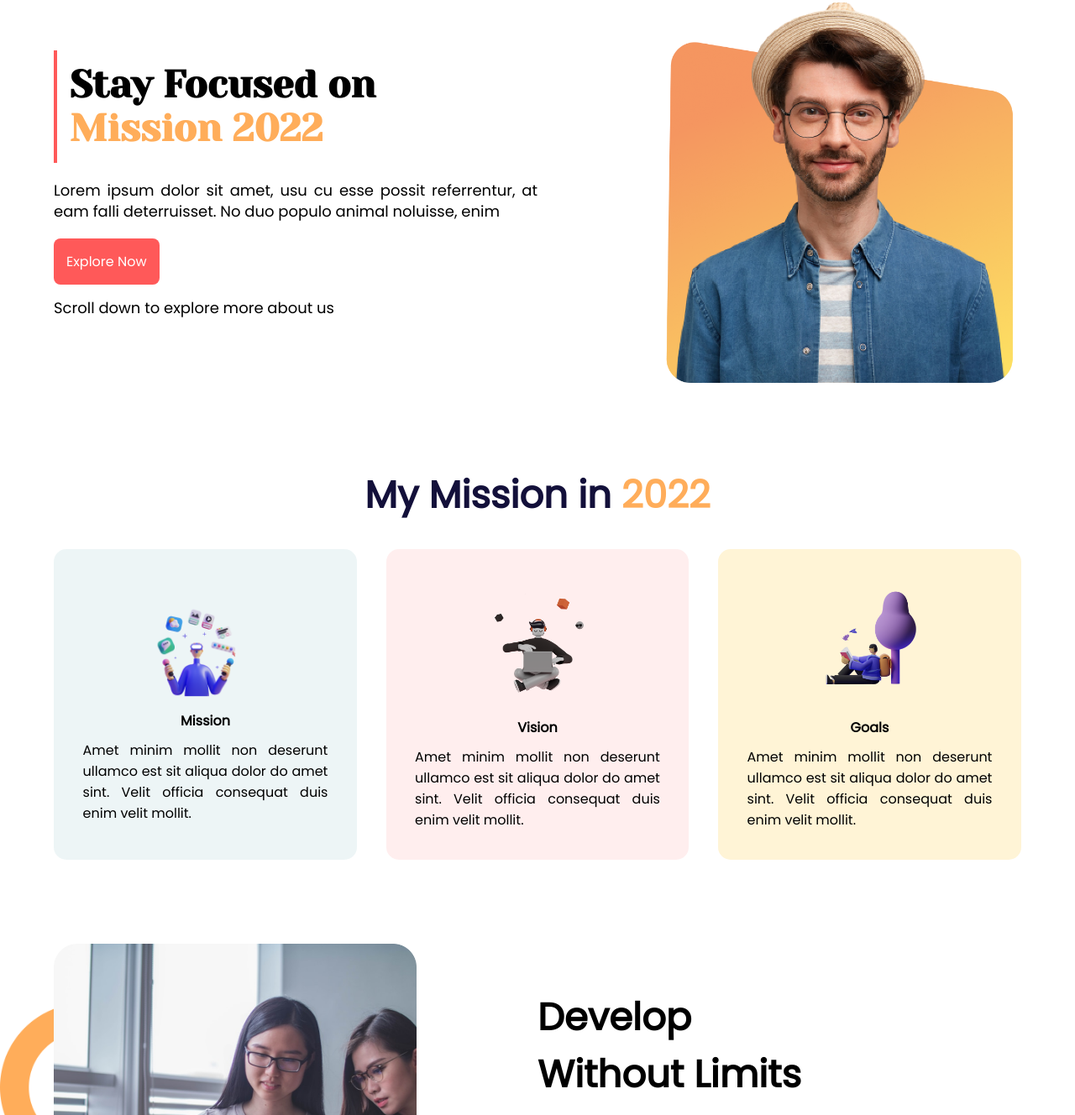
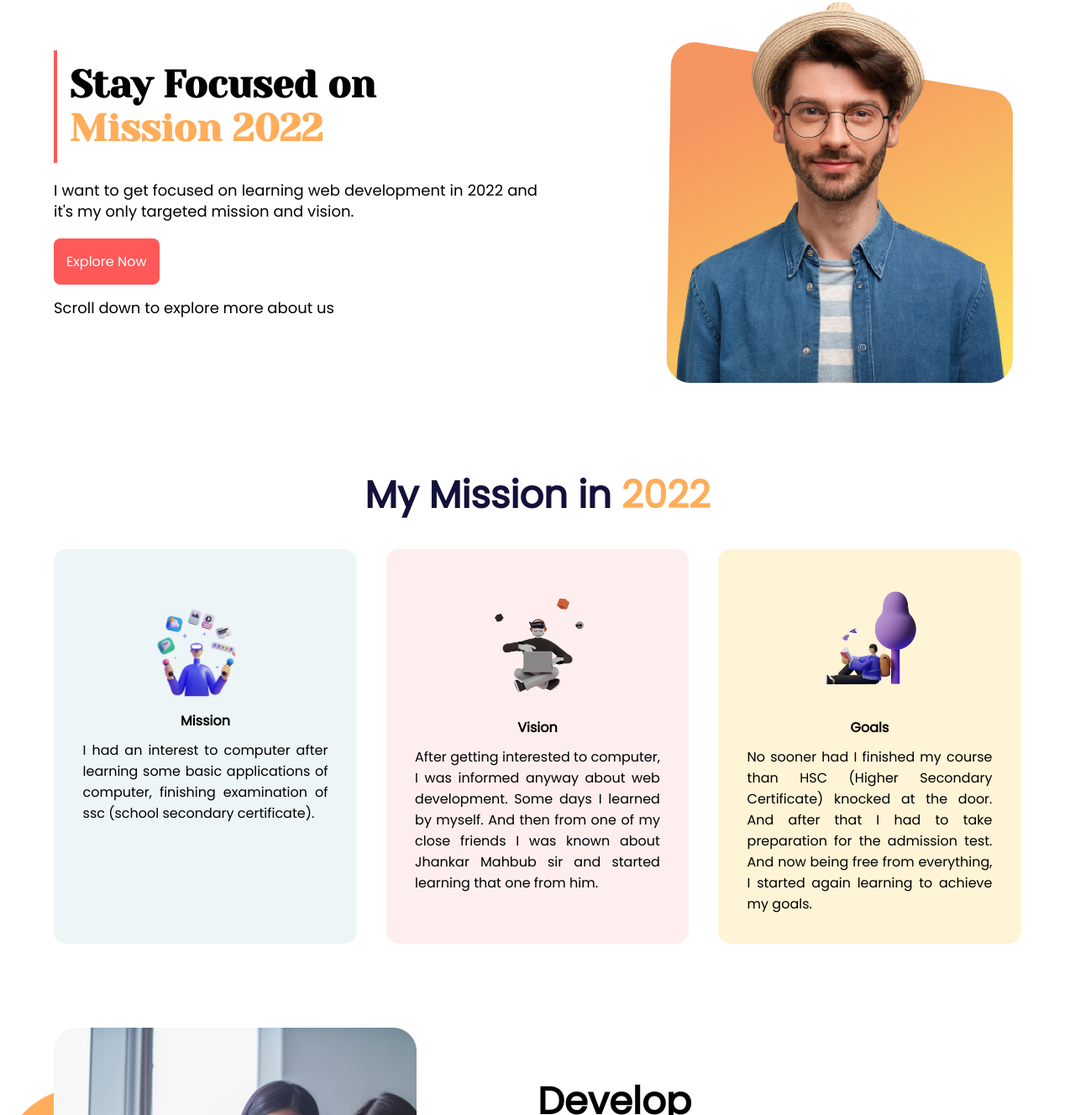
Before and after one commit to Rakibul-Hasan-Rifat/portfolio_website_as_first_assignment-fifth_batch, a plain HTML site: page index.html in a window 1280 px wide. Shown: the part 47-1375 px from the top of the page at 84% size. Drawn offline with Linux system fonts and the light colour scheme.

Commit message:
Just some text added instead of dummy text

```diff
--- a/index.html
+++ b/index.html
@@ -18,8 +18,8 @@
     <section id="first_section">
         <div id="first_sec_text_part" class="first_sec_parts">
             <h1>Stay Focused on <br><span>Mission 2022</span></h1>
-            <p>Lorem ipsum dolor sit amet, usu cu esse possit referrentur, at eam falli deterruisset. No duo populo
-                animal noluisse, enim</p>
+            <p>I want to get focused on learning web development in 2022 and it's my only targeted mission and vision.
+            </p>
             <a href="#" target="_blank">Explore Now</a>
             <p class="scroll">Scroll down to explore more about us</p>
         </div>
@@ -33,20 +33,23 @@
             <div id="mission_part" class="mission_parts">
                 <img src="images/illustrations/illustrator-1.png" alt="">
                 <h4>Mission</h4>
-                <p>Amet minim mollit non deserunt ullamco est sit aliqua dolor do amet sint. Velit officia consequat
-                    duis enim velit mollit.</p>
+                <p>I had an interest to computer after learning some basic applications of computer, finishing
+                    examination of ssc (school secondary certificate).</p>
             </div>
             <div id="vision_part" class="mission_parts">
                 <img src="images/illustrations/illustrator-2.png" alt="">
                 <h4>Vision</h4>
-                <p>Amet minim mollit non deserunt ullamco est sit aliqua dolor do amet sint. Velit officia consequat
-                    duis enim velit mollit.</p>
+                <p> After getting interested to computer, I was informed anyway about web development. Some days I
+                    learned by myself. And then from one of my close friends I was known about Jhankar Mahbub sir and
+                    started
+                    learning that one from him.</p>
             </div>
             <div id="goals_part" class="mission_parts">
                 <img src="images/illustrations/illustrator-3.png" alt="">
                 <h4>Goals</h4>
-                <p>Amet minim mollit non deserunt ullamco est sit aliqua dolor do amet sint. Velit officia consequat
-                    duis enim velit mollit.</p>
+                <p>No sooner had I finished my course than HSC (Higher Secondary Certificate) knocked at the door. And
+                    after that I had to take preparation for the admission test. And now being free from everything, I
+                    started again learning to achieve my goals.</p>
             </div>
         </div>
     </section>
```
